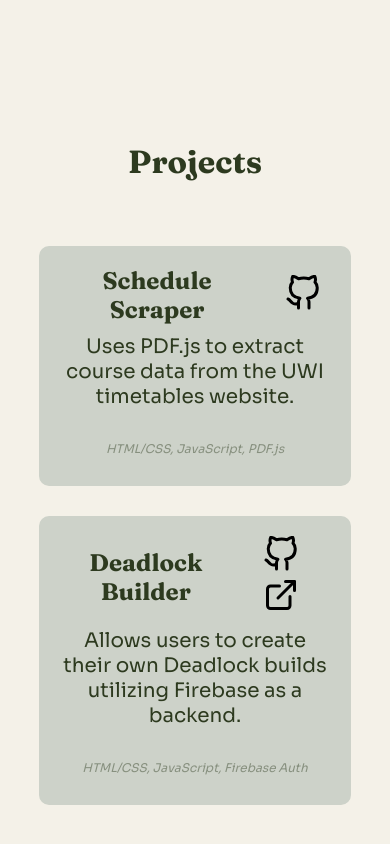
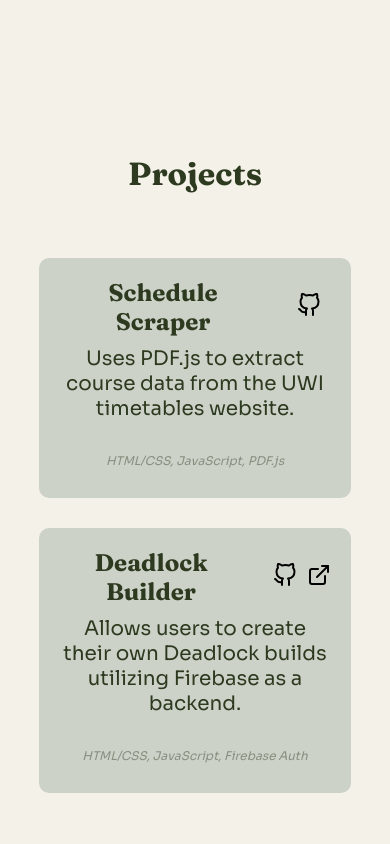
Before and after one commit to tristandotdev/my-portfolio, a React (Vite) app: page / in a window 390 px wide. Shown: the part 1651-2495 px from the top of the page. Built offline with nearby package versions, Linux system fonts and the light colour scheme.

Commit message:
fixed alignment for project cards on mobile

```diff
--- a/src/components/CardComponent.jsx
+++ b/src/components/CardComponent.jsx
@@ -28,13 +28,13 @@ function CardComponent({ name , gitUrl , desc , imageUrl , tech , youtubeUrl })
           margin: "0",
           marginBottom: "10px"
         }}>
-          <h1 style={{fontSize: !mobileMode ? "42px" : "24px", margin: "0px"}}>{name}</h1>
+          <h1 style={{fontSize: !mobileMode ? "42px" : "24px", margin: "0px", flex: "1"}}>{name}</h1>
           <div>
             <a
             target="_blank"
             href={gitUrl}>
             <img
-              style={{width: "36px", marginRight: "10px"}}
+              style={{width: "24px", marginRight: "10px"}}
               src={gitIcon}
               alt="GitHub Link" />
           </a>
@@ -42,7 +42,7 @@ function CardComponent({ name , gitUrl , desc , imageUrl , tech , youtubeUrl })
             target="_blank"
             href={youtubeUrl}>
             <img
-              style={{width: "36px"}}
+              style={{width: "24px"}}
               src={youtubeIcon}
               alt="YouTube Link" />
           </a>}
```
